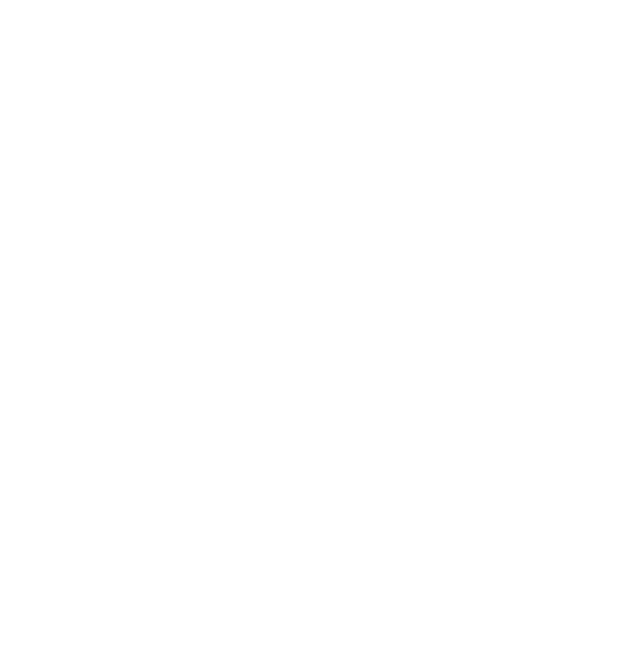
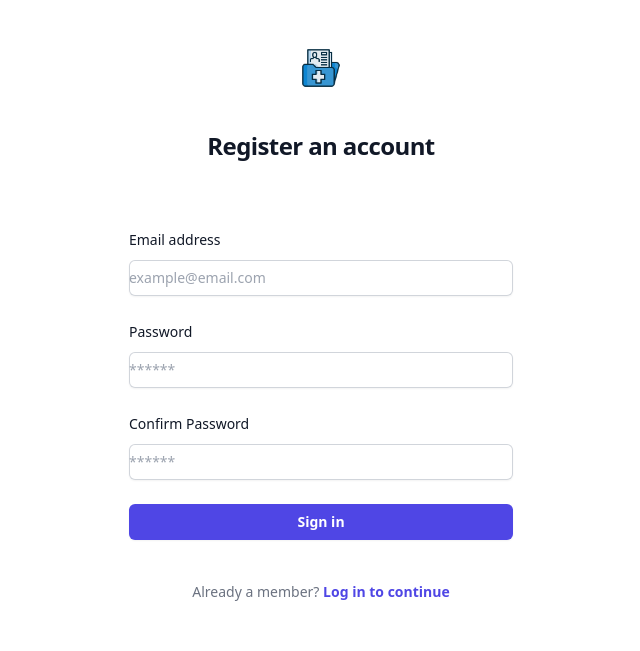
Before and after one commit to seyLu/medrec, a Django app: page /register/ in a window 1280 px wide. Before the commit the part shown is empty. Shown: the top 651 px of the page, without its empty margins (319-959 px from the left). Run offline with Django 4.2, Linux system fonts and the light colour scheme; some libraries are stand-ins or nearby versions.

Commit message:
feat: add register and logout logic

```diff
--- a/auth/templates/auth/login.html
+++ b/auth/templates/auth/login.html
@@ -18,8 +18,9 @@
       <form class="space-y-6" hx-post="{% url 'login' %}" hx-target="#loginError">
         {% csrf_token %}
 
+        <div id="loginError" class="text-red-700 relative"></div>
+
         <div>
-          <div id="loginError"></div>
           <label for="email" class="block text-sm font-medium leading-6 text-gray-900">Email address</label>
           <div class="mt-2">
             <input id="email"
--- a/auth/templates/auth/register.html
+++ b/auth/templates/auth/register.html
@@ -0,0 +1,83 @@
+{% extends 'base.html' %}
+{% load static %}
+
+{% block title %}
+  Register :: medrec
+{% endblock title %}
+
+{% block main %}
+  <div class="flex min-h-full flex-col justify-center px-6 py-12 lg:px-8">
+    <div class="sm:mx-auto sm:w-full sm:max-w-sm">
+      <img class="mx-auto h-10 w-auto"
+           src="{% static 'theme/medrec.png' %}"
+           alt="medrec">
+      <h2 class="mt-10 text-center text-2xl font-bold leading-9 tracking-tight text-gray-900">Register an account</h2>
+    </div>
+
+    <div class="mt-10 sm:mx-auto sm:w-full sm:max-w-sm">
+      <form class="space-y-6"
+            hx-post="{% url 'register' %}"
+            hx-target="#registerError">
+        {% csrf_token %}
+
+        <div id="registerError"></div>
+
+        <div>
+          <label for="email" class="block text-sm font-medium leading-6 text-gray-900">Email address</label>
+          <div class="mt-2">
+            <input id="email"
+                   name="email"
+                   type="email"
+                   autocomplete="email"
+                   placeholder="example@email.com"
+                   required
+                   class="block w-full rounded-md border-0 py-1.5 text-gray-900 shadow-sm ring-1 ring-inset ring-gray-300 placeholder:text-gray-400 focus:ring-2 focus:ring-inset focus:ring-indigo-600 sm:text-sm sm:leading-6">
+          </div>
+        </div>
+
+        <div>
+          <div class="flex items-center justify-between">
+            <label for="password"
+                   class="block text-sm font-medium leading-6 text-gray-900">Password</label>
+          </div>
+          <div class="mt-2">
+            <input id="password"
+                   name="password"
+                   type="password"
+                   placeholder="******"
+                   required
+                   class="block w-full rounded-md border-0 py-1.5 text-gray-900 shadow-sm ring-1 ring-inset ring-gray-300 placeholder:text-gray-400 focus:ring-2 focus:ring-inset focus:ring-indigo-600 sm:text-sm sm:leading-6">
+          </div>
+        </div>
+
+        <div>
+          <div class="flex items-center justify-between">
+            <label for="re-password"
+                   class="block text-sm font-medium leading-6 text-gray-900">Confirm Password</label>
+          </div>
+          <div class="mt-2">
+            <input id="re-password"
+                   name="re-password"
+                   type="password"
+                   placeholder="******"
+                   required
+                   class="block w-full rounded-md border-0 py-1.5 text-gray-900 shadow-sm ring-1 ring-inset ring-gray-300 placeholder:text-gray-400 focus:ring-2 focus:ring-inset focus:ring-indigo-600 sm:text-sm sm:leading-6">
+          </div>
+        </div>
+
+        <div>
+          <button type="submit"
+                  class="flex w-full justify-center rounded-md bg-indigo-600 px-3 py-1.5 text-sm font-semibold leading-6 text-white shadow-sm hover:bg-indigo-500 focus-visible:outline focus-visible:outline-2 focus-visible:outline-offset-2 focus-visible:outline-indigo-600">
+            Sign in
+          </button>
+        </div>
+      </form>
+
+      <p class="mt-10 text-center text-sm text-gray-500">
+        Already a member?
+        <a href="#"
+           class="font-semibold leading-6 text-indigo-600 hover:text-indigo-500">Log in to continue</a>
+      </p>
+    </div>
+  </div>
+{% endblock main %}
--- a/auth/views.py
+++ b/auth/views.py
@@ -4,6 +4,8 @@ from django.shortcuts import render
 from django.urls import reverse
 from django.views.generic import View
 from django_htmx.http import HttpResponseClientRedirect
+
+from users.models import User
 
 
 class LoginView(View):
@@ -16,7 +18,7 @@ class LoginView(View):
 
         user = authenticate(request, email=email, password=password)
         if user is None:
-            return HttpResponse({"detail": "Invalid Email or Password!"}, status=400)
+            return HttpResponse("Invalid Email or Password!")
 
         login(request, user)
         return HttpResponseClientRedirect(reverse("index"))
@@ -25,9 +27,28 @@ class LoginView(View):
 class LogoutView(View):
     def post(self, request: HttpRequest) -> HttpResponse:
         logout(request)
-        return HttpResponse({"message": "Successfully logged out."})
+        return HttpResponseClientRedirect(reverse("login"))
 
 
 class RegisterView(View):
     def get(self, request: HttpRequest) -> HttpResponse:
         return render(request, "auth/register.html")
+
+    def post(self, request: HttpRequest) -> HttpResponse:
+        email: str = request.POST["email"].strip()
+        password: str = request.POST["password"]
+        re_password: str = request.POST["re-password"]
+
+        if User.objects.filter(email=email).exists():
+            return HttpResponse("User already exists.")
+
+        if password != re_password:
+            return HttpResponse("Password and Confirm Password do not match.")
+
+        user = authenticate(request, email=email, password=password)
+        if user:
+            return HttpResponse({"detail": "User already exists!"}, status=400)
+
+        user = User.objects.create_user(email, password)
+        login(request, user)
+        return HttpResponseClientRedirect(reverse("index"))
```
Also changed, not shown: medrec/templates/medrec/index.html (+11 -1 lines), 1 other file.
